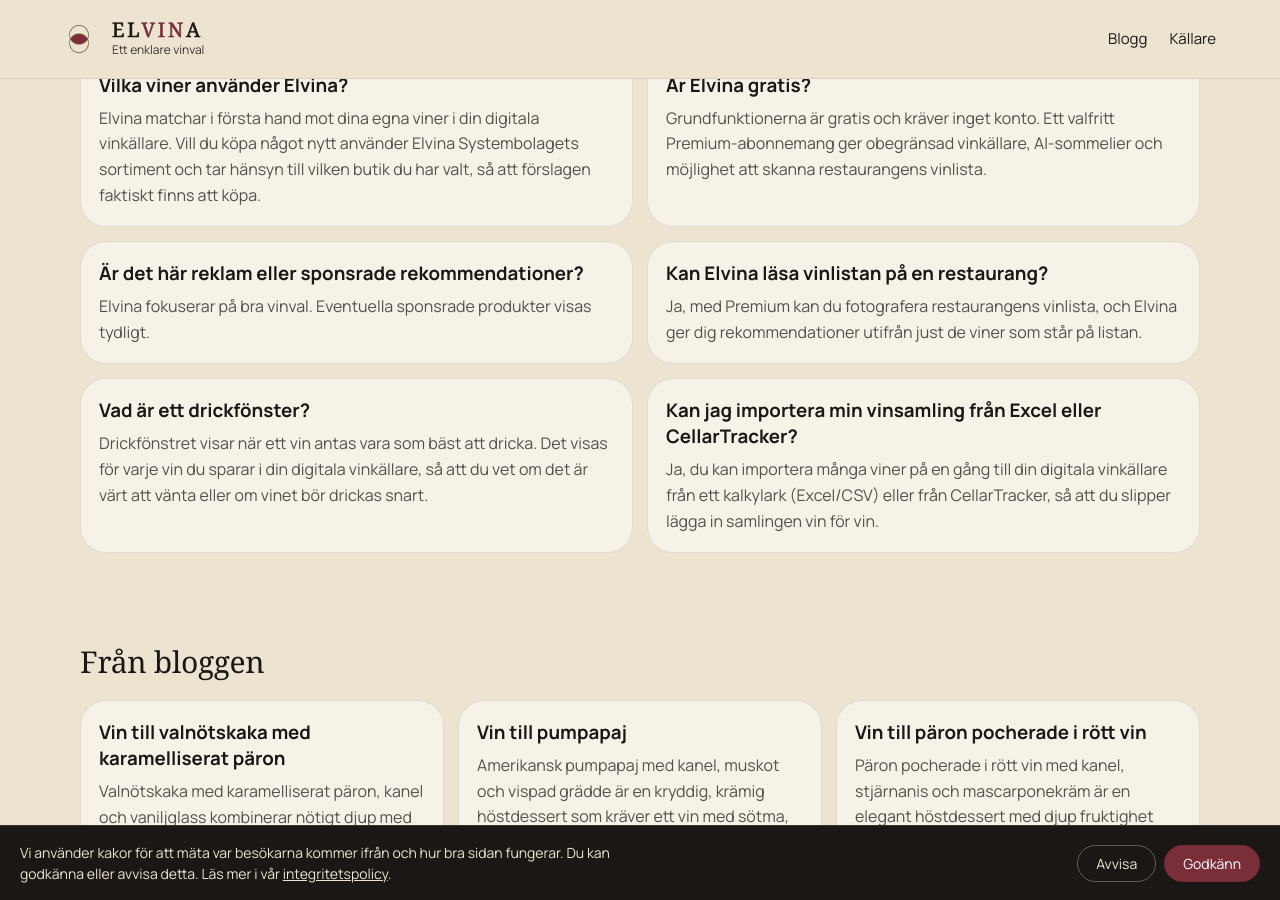
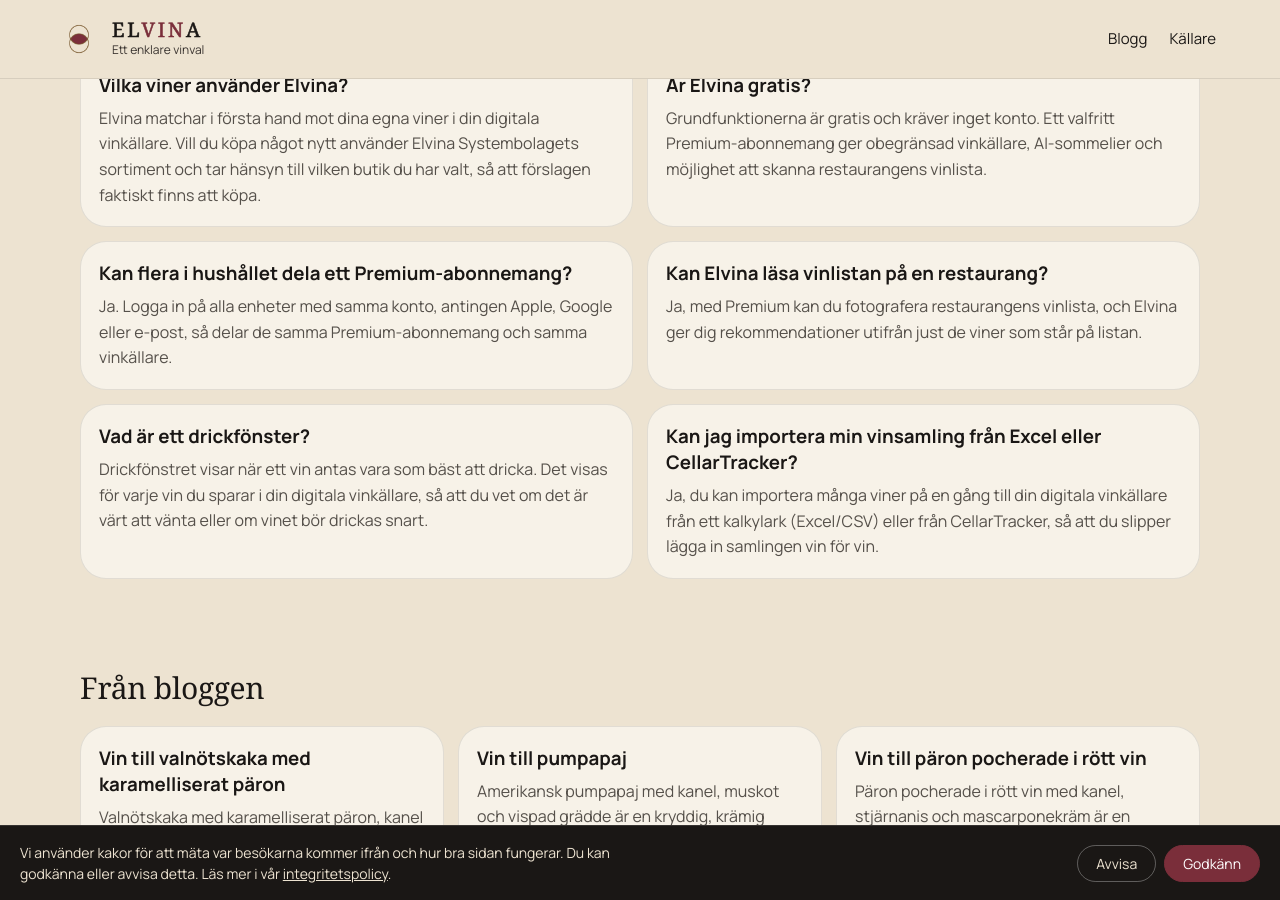
Before and after one commit to timkirstein/elvina-support, a Jekyll site: the page built from index.html, in a window 1280 px wide and 900 px high, scrolled down 3211 px. Built offline with Jekyll 4.4.1, drawn with Linux system fonts in a browser that asks for light colours; some web fonts are replaced.

Commit message:
FAQ: replace ads question with shared Premium subscription; drop sponsored-products claim
Co-Authored-By: Claude Sonnet 5.5 <noreply@anthropic.com>

```diff
--- a/index.html
+++ b/index.html
@@ -80,8 +80,8 @@
           },
           {
             "@type": "Question",
-            "name": "Är det här reklam eller sponsrade rekommendationer?",
-            "acceptedAnswer": { "@type": "Answer", "text": "Elvina fokuserar på bra vinval. Eventuella sponsrade produkter visas tydligt." }
+            "name": "Kan flera i hushållet dela ett Premium-abonnemang?",
+            "acceptedAnswer": { "@type": "Answer", "text": "Ja. Logga in på alla enheter med samma konto, antingen Apple, Google eller e-post, så delar de samma Premium-abonnemang och samma vinkällare." }
           },
           {
             "@type": "Question",
@@ -343,10 +343,11 @@
               </p>
             </div>
             <div class="card">
-              <h3>Är det här reklam eller sponsrade rekommendationer?</h3>
+              <h3>Kan flera i hushållet dela ett Premium-abonnemang?</h3>
               <p>
-                Elvina fokuserar på bra vinval. Eventuella sponsrade produkter
-                visas tydligt.
+                Ja. Logga in på alla enheter med samma konto, antingen Apple,
+                Google eller e-post, så delar de samma Premium-abonnemang och
+                samma vinkällare.
               </p>
             </div>
             <div class="card">
--- a/om.html
+++ b/om.html
@@ -53,8 +53,7 @@ permalink: /om/
       <p>
         Elvina säljer inte vin och har inga kommersiella avtal som påverkar
         vilka viner som rekommenderas. Appen länkar vidare till Systembolaget
-        för själva köpet. Eventuella sponsrade produkter kommer alltid att vara
-        tydligt märkta.
+        för själva köpet.
       </p>
 
       <h2>Kontakta oss</h2>
```
